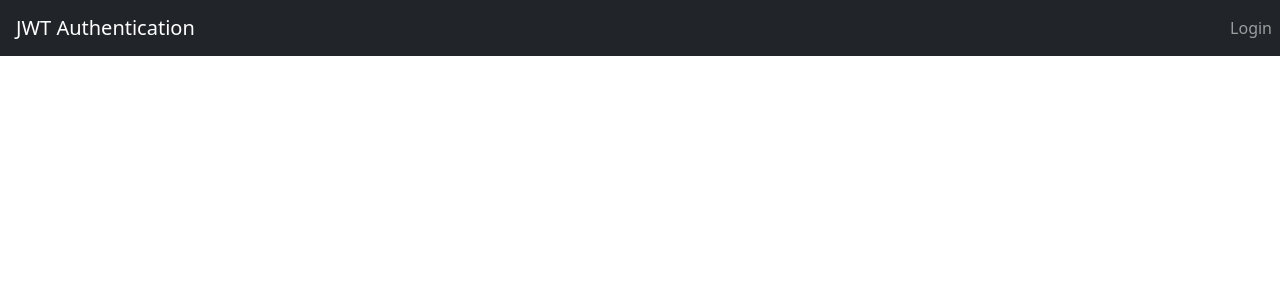
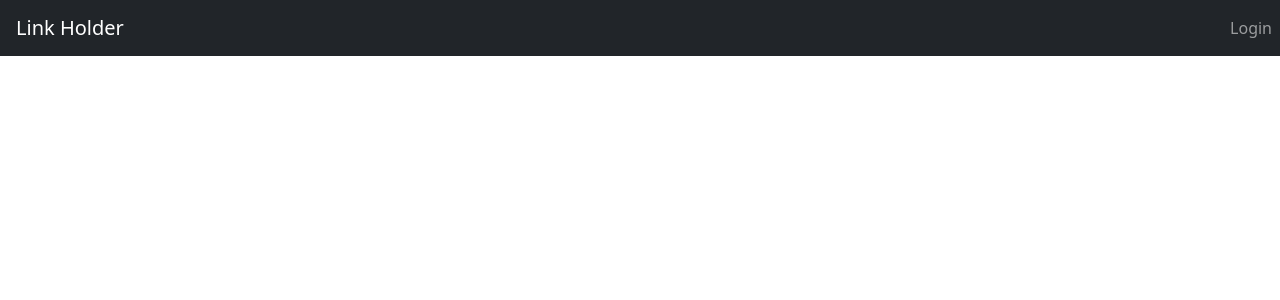
Before and after one commit to tobywiedenhoefer/link-holder, a React (Create React App) app in the folder frontend/: page /logout in a window 1280 px wide. Shown: the top 300 px of the page. Built offline with nearby package versions, Linux system fonts and the light colour scheme.

Commit message:
Updated styling

```diff
--- a/frontend/src/cards.css
+++ b/frontend/src/cards.css
@@ -3,6 +3,7 @@
     grid-template-columns: repeat(auto-fit, minmax(500px, 1fr));
     gap: 30px;
     position: -webkit-sticky;
+    padding: 0 1rem 0 1rem;
 }
 
 .card {
--- a/frontend/src/components/Navigation.tsx
+++ b/frontend/src/components/Navigation.tsx
@@ -12,12 +12,8 @@ export function Navigation() {
     return (
         <div>
             <Navbar bg="dark" variant="dark">
-                <Navbar.Brand href="/" className="navbar-brand">JWT Authentication</Navbar.Brand>
+                <Navbar.Brand href="/" className="navbar-brand">Link Holder</Navbar.Brand>
                 <Nav className="me-auto">
-                    {isAuth ?
-                        <Nav.Link href="/">Home</Nav.Link> :
-                        null
-                    }
                 </Nav>
                 <Nav>
                     {isAuth ?
```
